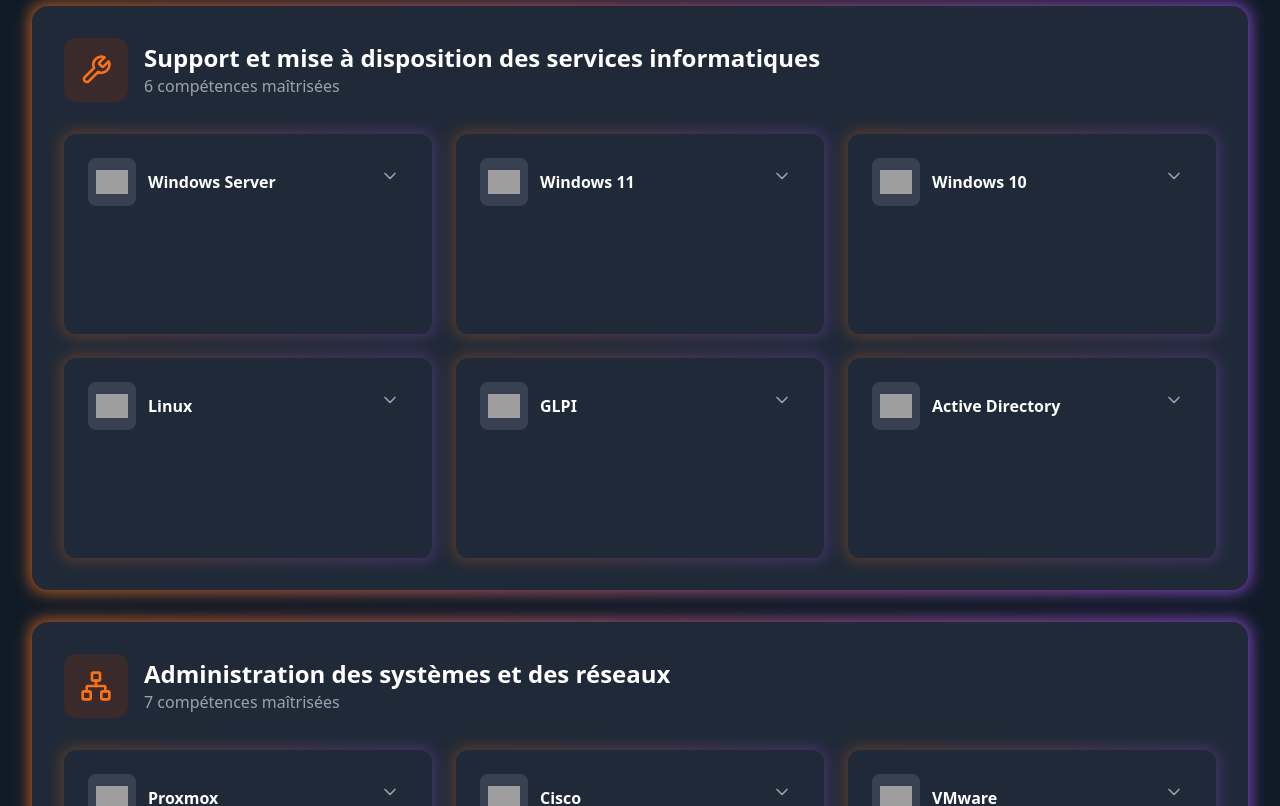
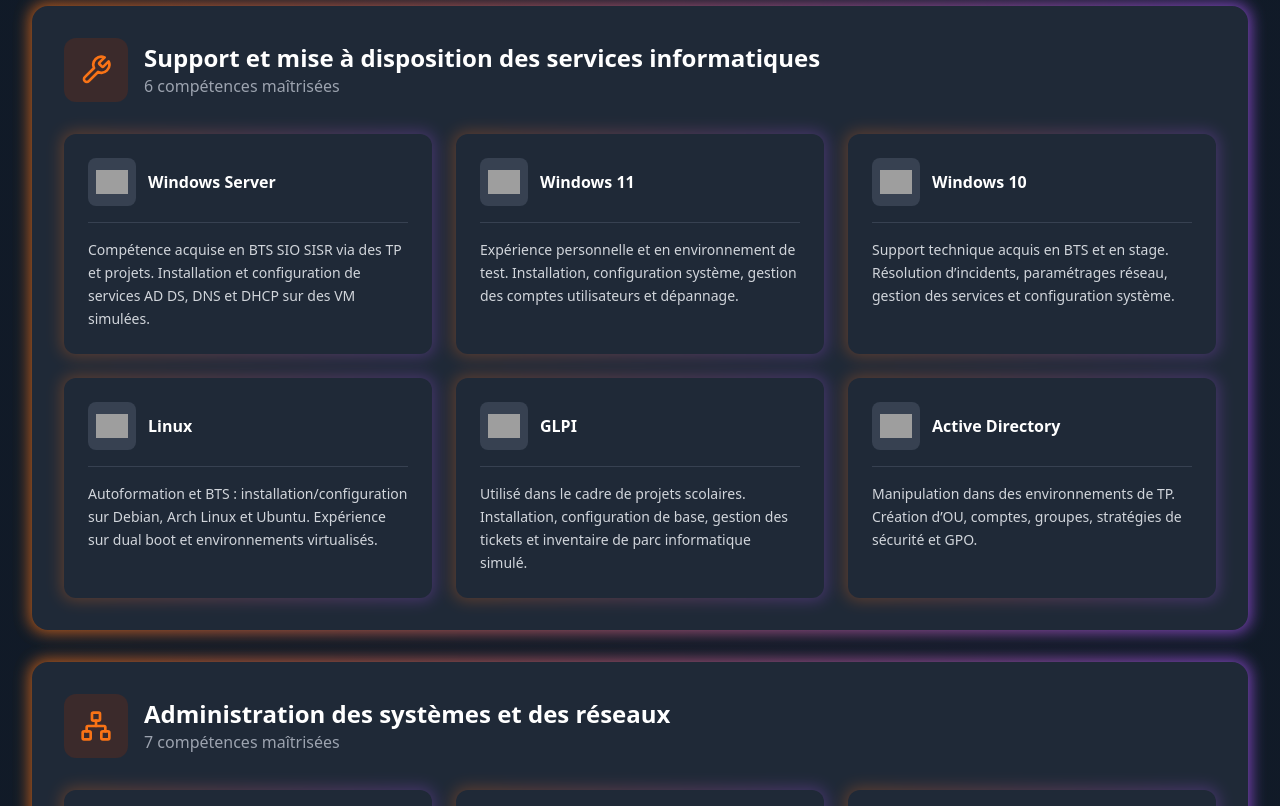
Before and after one commit to CapitaineRick/Portfolio, a React (Vite) app: page / in a window 1280 px wide. Shown: the part 5360-6166 px from the top of the page. Built offline with nearby package versions, Linux system fonts and the light colour scheme; grey boxes are pictures that could not be loaded.

Commit message:
Supprimer le menu déroulant et afficher les descriptions

```diff
--- a/src/components/sections/Skills.tsx
+++ b/src/components/sections/Skills.tsx
@@ -1,19 +1,10 @@
-import React, { useEffect, useRef, useState } from 'react';
+import React, { useEffect, useRef } from 'react';
 import { useTheme } from '../../contexts/ThemeContext';
 import { skillsData } from '../../data/skillsData';
-import { ChevronDown, ChevronUp } from 'lucide-react';
 
 const Skills: React.FC = () => {
   const { theme } = useTheme();
   const skillsRef = useRef<HTMLDivElement>(null);
-  const [expandedSkills, setExpandedSkills] = useState<{[key: string]: boolean}>({});
-
-  const toggleSkillExpansion = (skillName: string) => {
-    setExpandedSkills(prev => ({
-      ...prev,
-      [skillName]: !prev[skillName]
-    }));
-  };
 
   useEffect(() => {
     const observer = new IntersectionObserver(
@@ -92,10 +83,9 @@ const Skills: React.FC = () => {
                         <div className="absolute -inset-0.5 bg-gradient-to-r from-orange-500 to-purple-500 rounded-xl blur opacity-30 group-hover:opacity-75 transition duration-300"></div>
 
                         {/* Carte avec hauteur flexible et structure en colonnes */}
-                        <div className="relative bg-gray-800 rounded-xl p-6 h-full flex flex-col min-h-[200px]">
-                          {/* En-tête fixe */}
-                          <div className="flex items-start justify-between mb-4 flex-shrink-0">
-                            <div className="flex items-center gap-3 flex-1 min-w-0">
+                        <div className="relative bg-gray-800 rounded-xl p-6 h-full flex flex-col">
+                          {/* En-tête avec logo et nom */}
+                          <div className="flex items-center gap-3 mb-4 flex-shrink-0">
                             <div className="h-12 w-12 rounded-lg bg-gray-700 p-2 flex items-center justify-center flex-shrink-0">
                               <img
                                 src={skill.logo}
@@ -109,30 +99,12 @@ const Skills: React.FC = () => {
                               </h4>
                             </div>
                           </div>
-                            <button
-                              onClick={() => toggleSkillExpansion(skill.name)}
-                              className="p-2 hover:bg-gray-700 rounded-lg transition-colors flex-shrink-0 ml-2"
-                              aria-label={`${expandedSkills[skill.name] ? 'Masquer' : 'Afficher'} la description de ${skill.name}`}
-                            >
-                              {expandedSkills[skill.name] ? (
-                                <ChevronUp className="w-5 h-5 text-gray-400" />
-                              ) : (
-                                <ChevronDown className="w-5 h-5 text-gray-400" />
-                              )}
-                            </button>
-                          </div>
 
-                          {/* Contenu extensible */}
-                          <div className="flex-1 flex flex-col">
-                            <div className={`overflow-hidden transition-all duration-300 ${
-                              expandedSkills[skill.name] ? 'max-h-96 opacity-100' : 'max-h-0 opacity-0'
-                            }`}>
-                              <div className="pt-4 border-t border-gray-700">
+                          {/* Description toujours visible */}
+                          <div className="flex-1 pt-4 border-t border-gray-700">
                             <p className="text-sm text-gray-300 leading-relaxed">
                               {skill.description}
                             </p>
-                              </div>
-                            </div>
                           </div>
                         </div>
                       </div>
```
Lines whose indentation alone changed are shown as unchanged.
